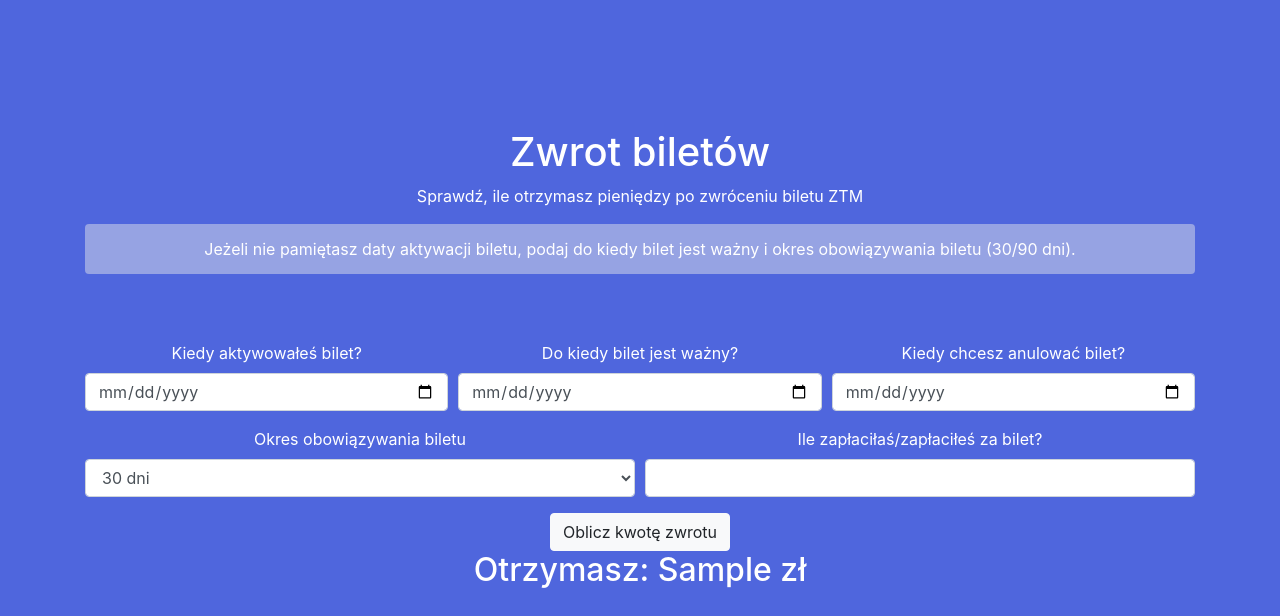
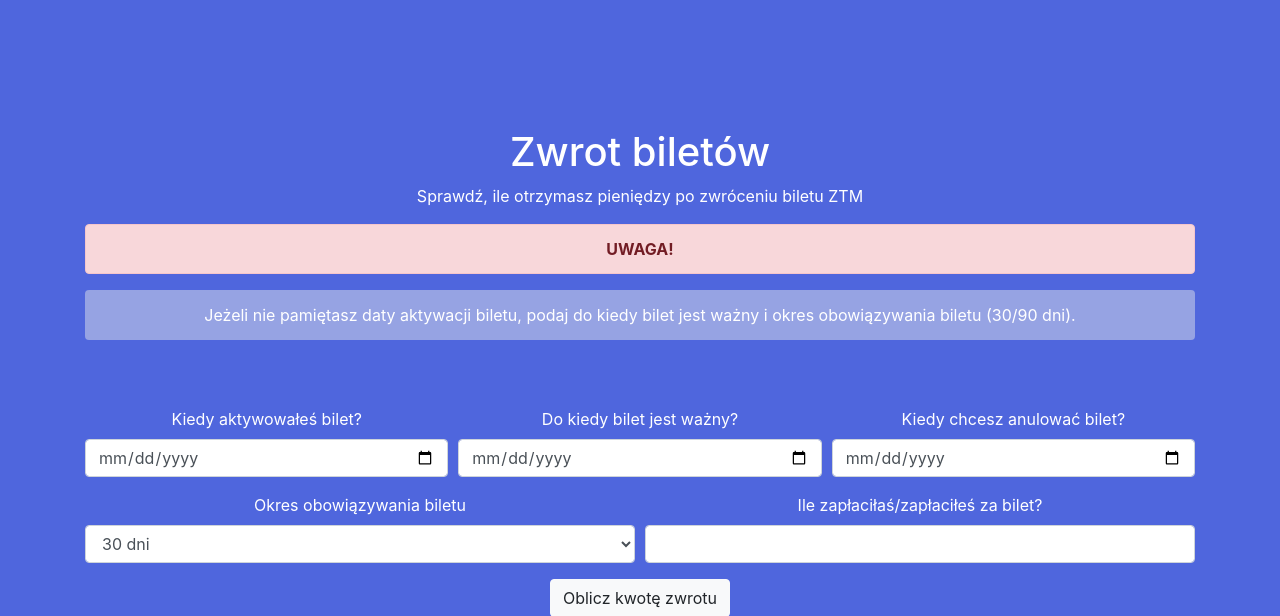
Before and after one commit to efefre/tickets_web, a Django app: template ticketWeb_root/templates/tickets/index.html in a window 1280 px wide. Shown: the top 616 px of the page. Run offline with Django 3.2, Linux system fonts and the light colour scheme; tables that the repository leaves empty hold one stand-in row (values such as "Sample post"); the template is opened without the code that fills it: values that come from a table or form of the project are taken from there, most other values are stand-ins (such as "Sample title", 1, 10 or a date in 2020); parts of the project's set-up code (start-up, migrations or seed data) failed here and were passed over; some libraries are stand-ins or nearby versions.

Commit message:
Add non field errors in template

```diff
--- a/ticketWeb_root/templates/tickets/index.html
+++ b/ticketWeb_root/templates/tickets/index.html
@@ -4,6 +4,13 @@
     <h1>Zwrot biletów</h1>
     <p>Sprawdź, ile otrzymasz pieniędzy po zwróceniu biletu ZTM</p>
 
+
+    <div class="alert alert-danger" role="alert">
+        <strong>UWAGA!</strong>
+        {% for error in form.non_field_errors %}
+            {{ error }}
+        {% endfor %}
+    </div>
     <div class="alert alert-blue" role="alert">
         Jeżeli nie pamiętasz daty aktywacji biletu, podaj do kiedy bilet jest ważny i okres obowiązywania biletu (30/90 dni).
     </div>
```
